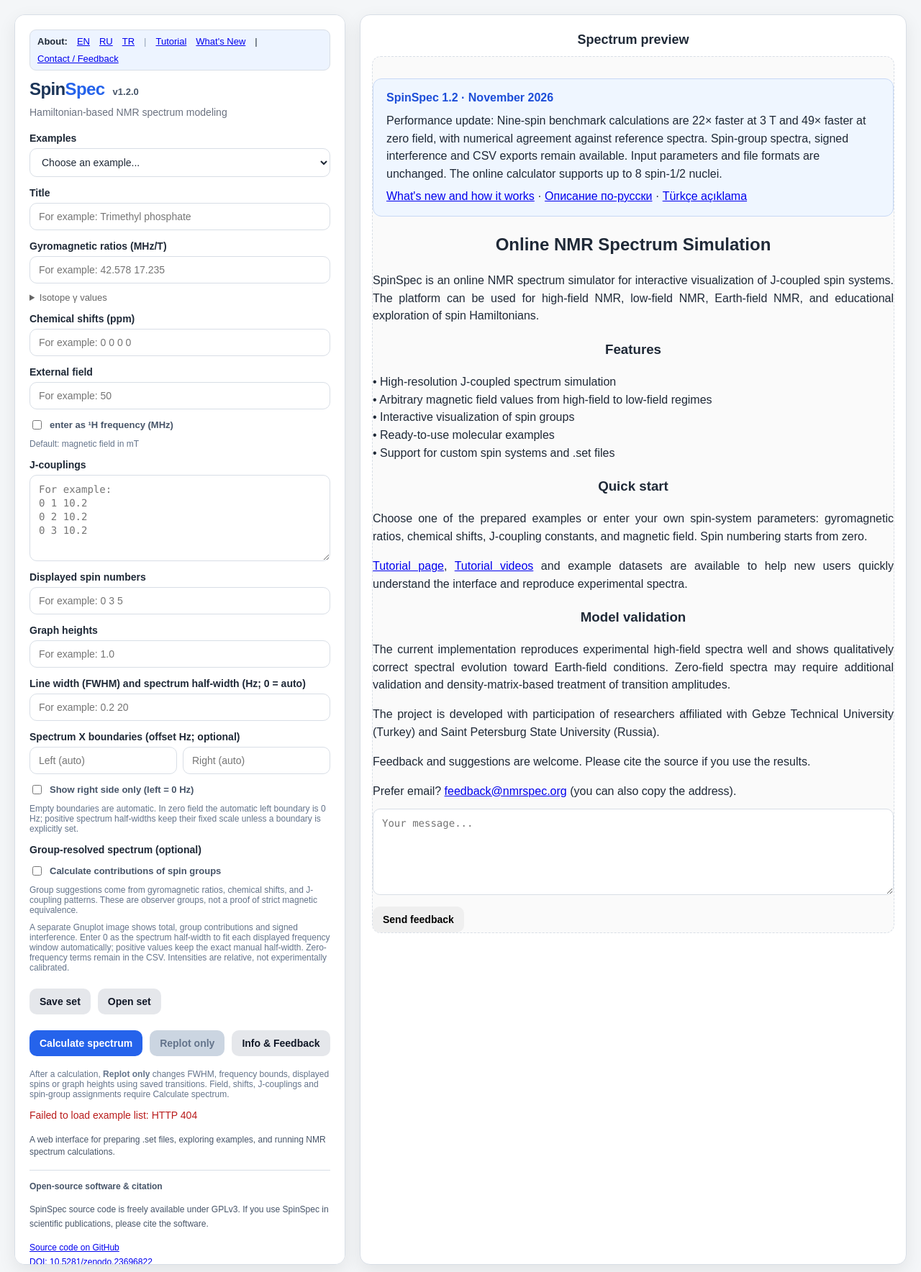
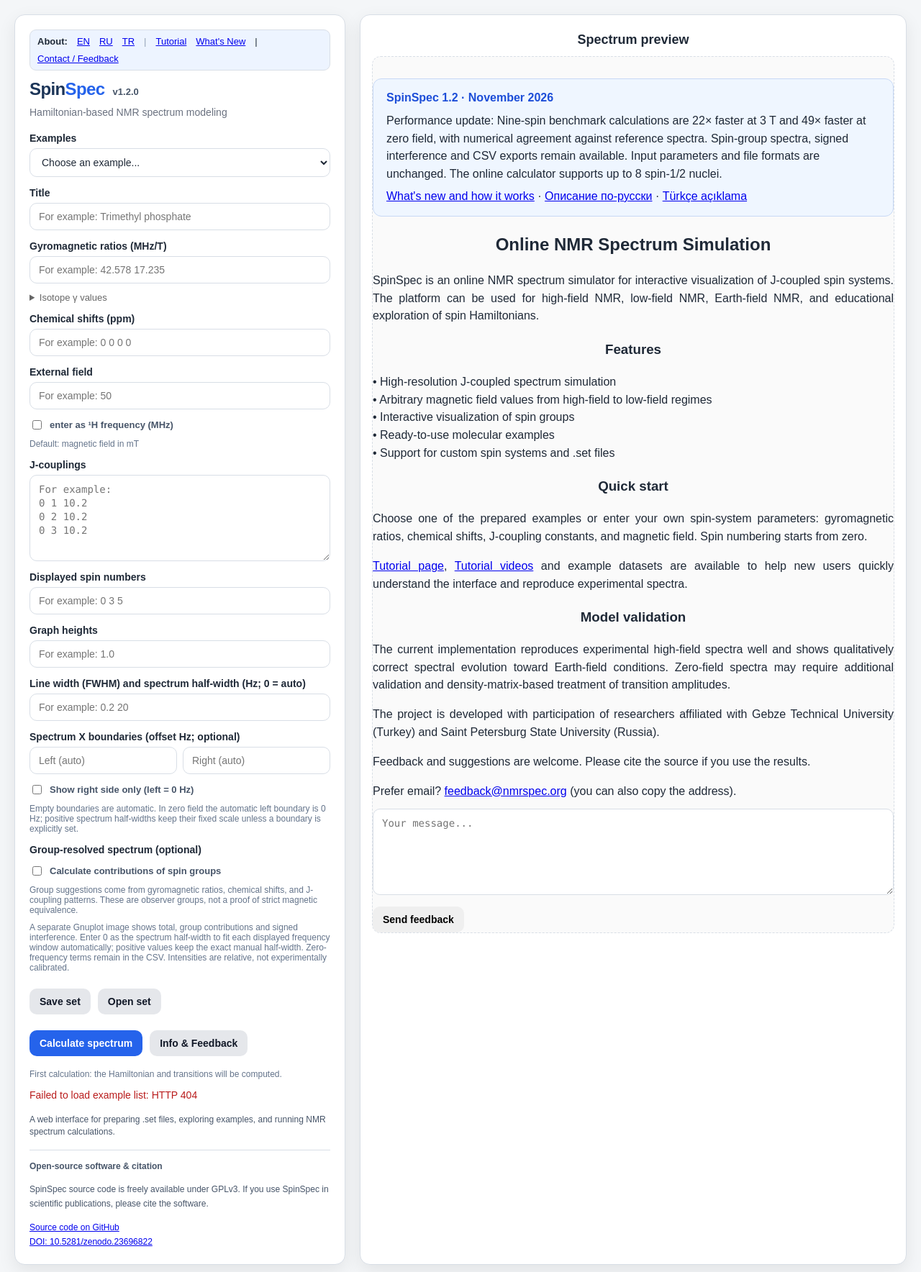
Before and after one commit to scleroze/SpinSpec, a Python web app: template templates/index.html in a window 1280 px wide. Shown: the top 1768 px of the page at 72% size. Run offline with Jinja, Linux system fonts and the light colour scheme; the template is opened without the code that fills it, so the values that code supplies are empty.

Commit message:
ux(web): one Calculate button, auto-select replot vs diagonalization for edited or loaded .set

```diff
--- a/templates/index.html
+++ b/templates/index.html
@@ -567,16 +567,12 @@
 
         <div class="button-row-bottom">
           <button type="button" class="primary" id="calculateBtn">Calculate spectrum</button>
-          <button type="button" class="secondary" id="replotBtn" disabled
-                  title="Use saved transitions to change linewidth and graph limits">
-            Replot only
-          </button>
           <button type="button" class="secondary" id="showInfoBtn">Info &amp; Feedback</button>
         </div>
-        <div class="hint">After a calculation, <b>Replot only</b> changes FWHM,
-          frequency bounds, displayed spins or graph heights using saved
-          transitions. Field, shifts, J-couplings and spin-group assignments
-          require Calculate spectrum.</div>
+        <div class="hint" id="calculationMode" role="status" aria-live="polite">
+          The first calculation evaluates the Hamiltonian. Subsequent
+          display-only changes reuse saved transitions automatically.
+        </div>
       </form>
 
       <div id="status" class="status">Form is ready.</div>
@@ -727,7 +723,7 @@
     const openSetInput = document.getElementById('openSetInput');
     const saveSetBtn = document.getElementById('saveSetBtn');
     const calculateBtn = document.getElementById('calculateBtn');
-    const replotBtn = document.getElementById('replotBtn');
+    const calculationModeEl = document.getElementById('calculationMode');
     const previewImage = document.getElementById('previewImage');
     const placeholder = document.getElementById('placeholder');
     const exampleSelect = document.getElementById('exampleSelect');
@@ -996,17 +992,48 @@
     function saveReusableResult(result, data) {
       cachedPhysics = physicalSignature(data);
       cachedJobId = result.job_id;
-      replotBtn.disabled = false;
+      updateCalculationMode();
     }
 
     function physicalStateIsUnchanged(data) {
       return !!cachedJobId && cachedPhysics === physicalSignature(data);
+    }
+
+    function updateCalculationMode() {
+      if (!cachedJobId) {
+        calculationModeEl.textContent =
+          'First calculation: the Hamiltonian and transitions will be computed.';
+        return;
+      }
+      try {
+        const data = getFormData();
+        calculationModeEl.textContent = physicalStateIsUnchanged(data)
+          ? 'Physical model unchanged — only the spectrum will be redrawn. No diagonalization.'
+          : 'Physical model changed — the Hamiltonian and transitions will be recalculated.';
+      } catch (_) {
+        calculationModeEl.textContent =
+          'Check the model parameters before calculation.';
+      }
     }
 
     async function redrawFromTransitions(data) {
       return sendRequest('/api/replot', {
         ...data, source_job_id: cachedJobId,
       });
+    }
+
+    // One user action; the system decides whether the expensive physical
+    // calculation is necessary. A missing/expired cache safely falls back
+    // to the original full calculation.
+    async function calculateOrReuse(data) {
+      if (physicalStateIsUnchanged(data)) {
+        try {
+          return await redrawFromTransitions(data);
+        } catch (error) {
+          if (!/HTTP 409(?:\\D|$)/.test(error.message)) throw error;
+        }
+      }
+      return sendRequest('/api/calculate', data);
     }
 
     const missingGroupText =
@@ -1123,7 +1150,7 @@
         setStatus(`Example ${data.filename} loaded. Starting calculation...`, '');
 
         const calculationData = getFormData();
-        const result = await sendRequest('/api/calculate', calculationData);
+        const result = await calculateOrReuse(calculationData);
         saveReusableResult(result, calculationData);
 
         if (result.image_url) {
@@ -1150,6 +1177,7 @@
       try {
         const text = await file.text();
         fillFormFromSet(text);
+        updateCalculationMode();
         currentFileName = file.name;
         metaEl.textContent = `Current file: ${currentFileName}`;
         setStatus(`File downloaded: ${file.name}.`, 'ok');
@@ -1171,37 +1199,16 @@
     }
 
     calculateBtn.addEventListener('click', async () => {
+      calculateBtn.disabled = true;
       try {
         const data = getFormData();
-        let result;
-        if (physicalStateIsUnchanged(data)) {
-          try {
-            result = await redrawFromTransitions(data);
-          } catch (error) {
-            // Cache may have expired or originate from an older job format.
-            // Recalculate only when the server explicitly rejects reuse.
-            if (!/HTTP 409|\"status_code\":409/.test(error.message)) throw error;
-            result = await sendRequest('/api/calculate', data);
-          }
-        } else {
-          result = await sendRequest('/api/calculate', data);
-        }
+        const result = await calculateOrReuse(data);
         await showCalculatedResult(result, data);
       } catch (error) {
         setStatus(`Error calculating spectrum: ${error.message}`, 'error');
-      }
-    });
-
-    replotBtn.addEventListener('click', async () => {
-      try {
-        const data = getFormData();
-        if (!physicalStateIsUnchanged(data)) {
-          throw new Error('Magnetic field, chemical shifts, couplings or spin groups changed. Use Calculate spectrum.');
-        }
-        const result = await redrawFromTransitions(data);
-        await showCalculatedResult(result, data);
-      } catch (error) {
-        setStatus(`Replot unavailable: ${error.message}`, 'error');
+      } finally {
+        calculateBtn.disabled = false;
+        updateCalculationMode();
       }
     });
 
@@ -1479,7 +1486,13 @@
         groupChangeTimer = setTimeout(proposeSpinGroups, 250);
       });
     });
+    // Update the prediction as soon as the user edits a field, loads a
+    // .set file or changes the group assignment. No calculation is started.
+    const form = document.getElementById('nmrForm');
+    form.addEventListener('input', updateCalculationMode);
+    form.addEventListener('change', updateCalculationMode);
     proposeSpinGroups();
+    updateCalculationMode();
 
     loadExamples();
   </script>
```
